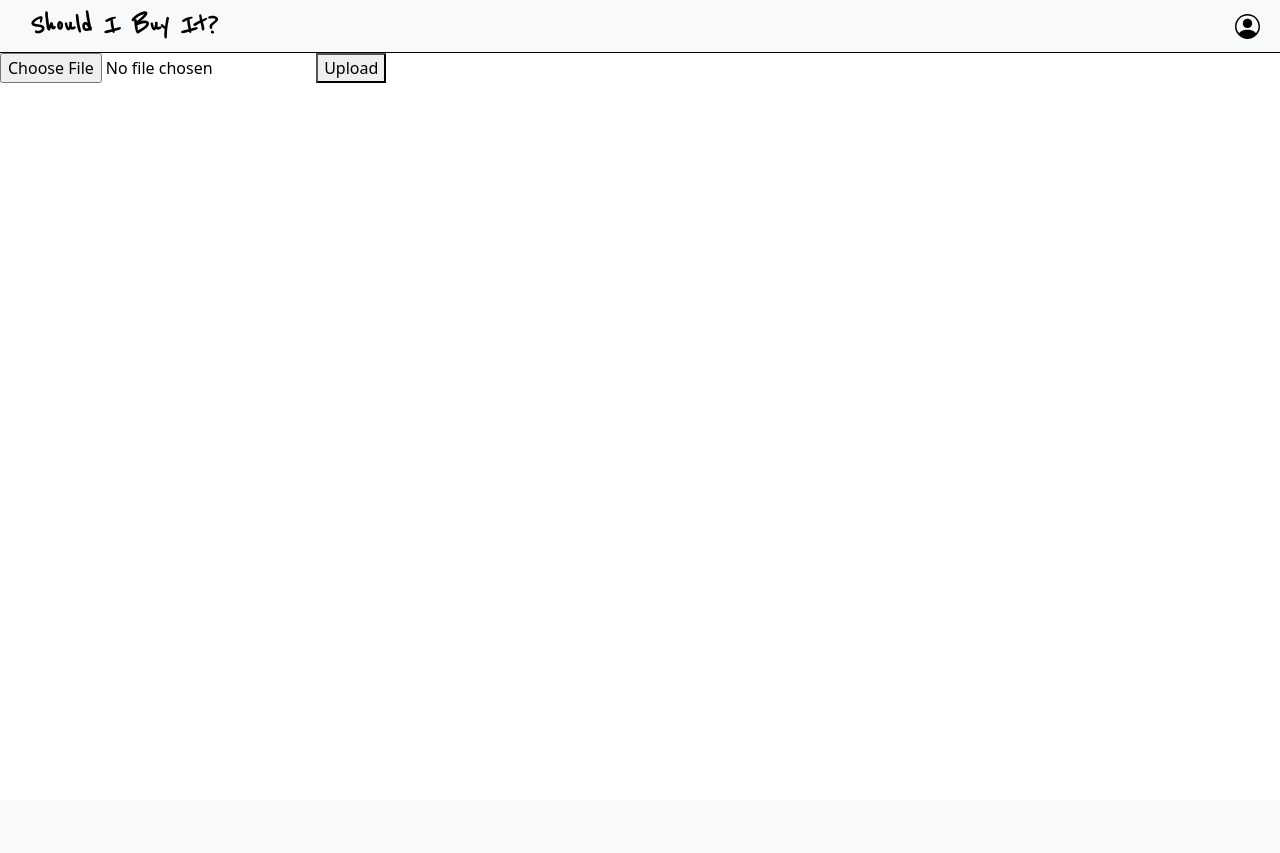
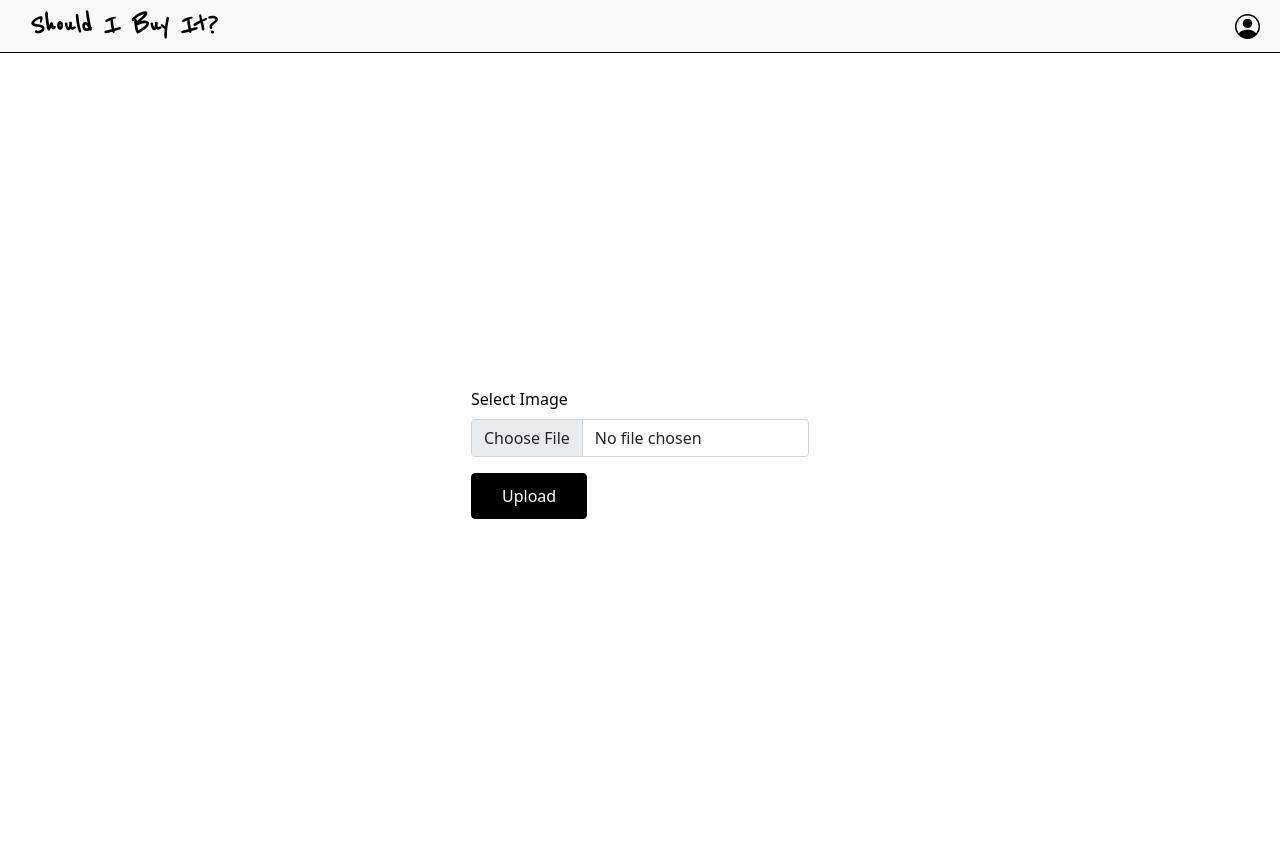
Before and after one commit to narmirarmi/CITS3403_Group_Project, a Flask app: page /post in a window 1280 px wide. Before the commit the page ends 83 px from the top, so only its background shows below. Run offline with Flask 3, Linux system fonts and the light colour scheme.

Commit message:
Update to the image object in the database, added title and description to the Image post object. This is important for the layout and classification of images for the enduser.

```diff
--- a/database/models.py
+++ b/database/models.py
@@ -22,6 +22,8 @@ class Image(db.Model):
     id = db.Column(db.Integer, primary_key=True)
     user_id = db.Column(db.Integer, db.ForeignKey('user.id'), nullable=False)
     image_path = db.Column(db.String(255), nullable=False)
+    post_title = db.Column(db.String(255), nullable=False)
+    post_description = db.Column(db.String(255), nullable=False)
     upload_date = db.Column(db.DateTime, default=datetime.utcnow)
 
     votes = db.relationship('Vote', backref='image', lazy=True)
--- a/database/populate_db.py
+++ b/database/populate_db.py
@@ -42,8 +42,10 @@ def create_images(users):
         for _ in range(random.randint(0,
                                       3)):  # Each user will have 1-3 images (maybe we should make it 0-x but for now 1-3 is fine
             image_path = fake.image_url()
+            post_title = fake.sentence()
+            post_description = fake.paragraph()
             upload_date = datetime.utcnow() - timedelta(days=random.randint(0, 10))
-            image = Image(user_id=user.id, image_path=image_path, upload_date=upload_date)
+            image = Image(user_id=user.id, post_description=post_description, post_title=post_title,image_path=image_path, upload_date=upload_date)
             images.append(image)
     db.session.add_all(images)
     db.session.commit()
--- a/templates/addListing.html
+++ b/templates/addListing.html
@@ -2,8 +2,13 @@
 
 {% block title %} Add Item {% endblock %}
 {% block content %}
-<form method="POST" action="{{ url_for(endpoint) }}" enctype="multipart/form-data">
-    <input type="file" name="file" accept=".png, .jpg, .jpeg, .gif">
-    <button type="submit">Upload</button>
-</form>
+<div class="container-fluid d-flex flex-column justify-content-center align-items-center min-vh-100">
+    <form method="POST" action="{{ url_for(endpoint) }}" enctype="multipart/form-data">
+        <div class="mb-3">
+            <label for="image" class="form-label">Select Image</label>
+            <input type="file" class="form-control" id="image" name="image" accept=".png, .jpg, .jpeg, .gif" required>
+        </div>
+        <button type="submit" class="btn btn-primary">Upload</button>
+    </form>
+</div>
 {% endblock %}
```
Also changed, not shown: database/should_i_buy_it.db (deleted), instance/should_i_buy_it.db.
